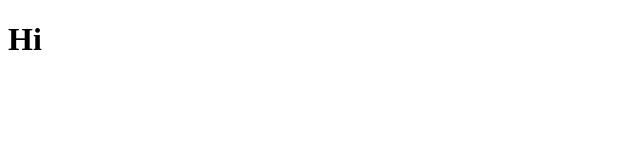
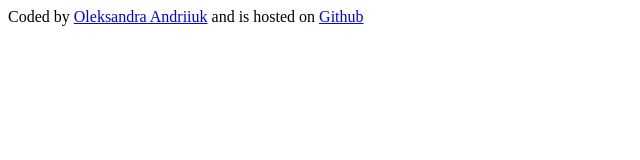
Before and after one commit to aleks-sandra/SheCodes-plus, a plain HTML site: page index.html in a window 1280 px wide. Shown: the whole page, without its empty margins (0-640 px from the left). Drawn offline with Linux system fonts and the light colour scheme.

Commit message:
Add links

```diff
--- a/index.html
+++ b/index.html
@@ -6,6 +6,15 @@
     <title>Document</title>
   </head>
   <body>
-    <h1>Hi</h1>
+    <footer>
+      Coded by
+      <a href="https://github.com/aleks-sandra" target="_blank"
+        >Oleksandra Andriiuk</a
+      >
+      and is hosted on
+      <a href="https://github.com/aleks-sandra/SheCodes-plus" target="_blank"
+        >Github</a
+      >
+    </footer>
   </body>
 </html>
```
